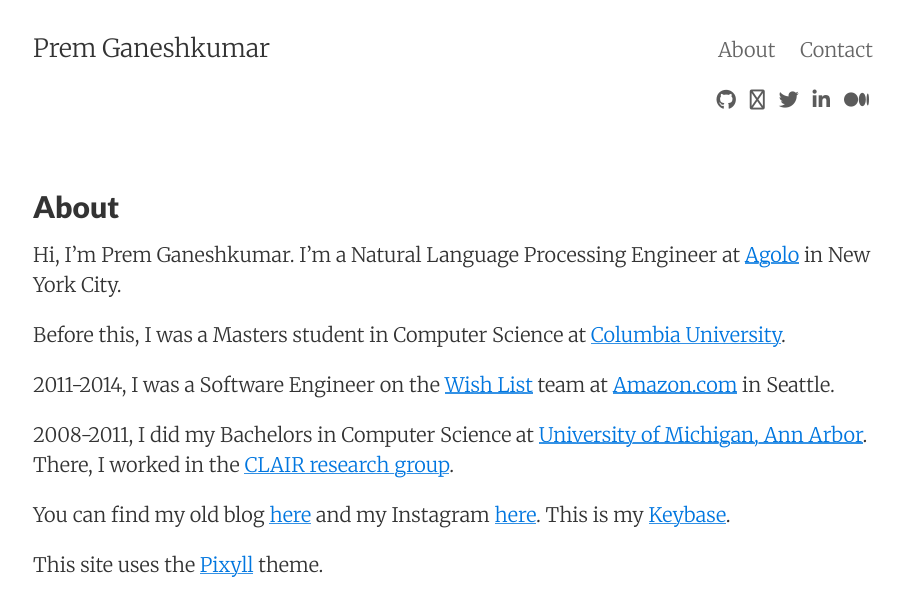
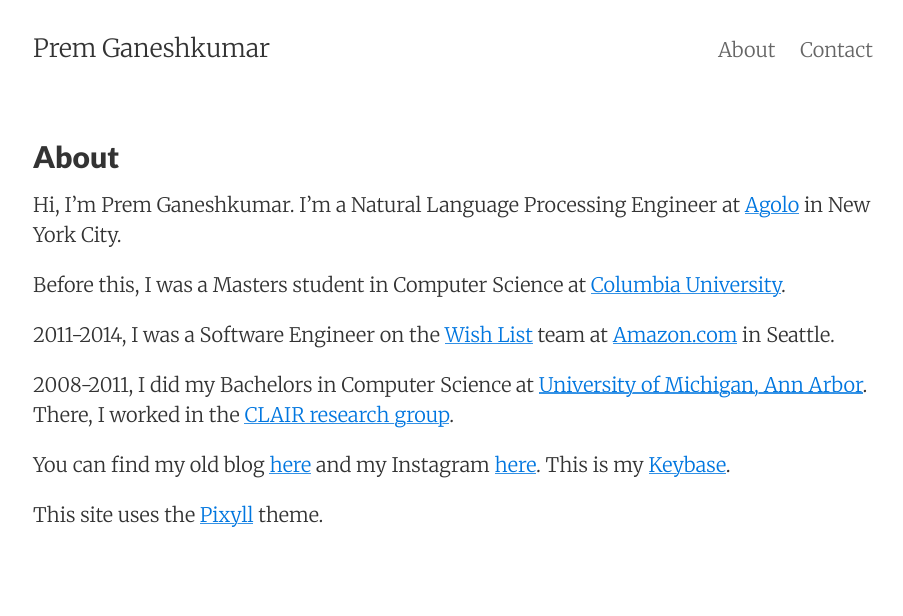
Before and after one commit to premgane/premgane.github.io, a Jekyll site: the page built from about.md, in a window 1280 px wide. Shown: the top 616 px of the page, without its empty margins (187-1090 px from the left). Built offline with Jekyll 4.4.1, drawn with Linux system fonts in a browser that asks for light colours; nearby versions of some CDN libraries.

Commit message:
Disable share and social icons

```diff
--- a/_config.yml
+++ b/_config.yml
@@ -20,7 +20,7 @@
 animated:             false
 show_related_posts:   false
 show_post_footers:    false
-show_social_icons:    true
+show_social_icons:    false
 ajaxify_contact_form: false
 enable_mathjax: true
 extended_fonts: false
@@ -52,7 +52,7 @@
 flattr_button:
 
 # Post sharing icons
-show_sharing_icons: true
+show_sharing_icons: false
 # Change to 'true' to enable individual icons
 share_facebook: true
 share_twitter: true
```
